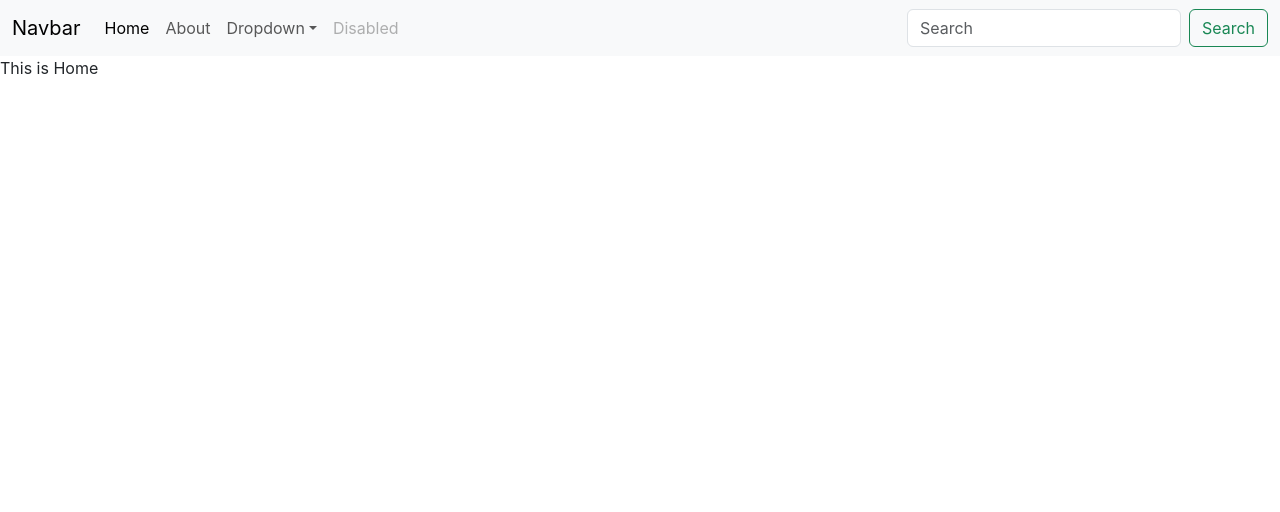
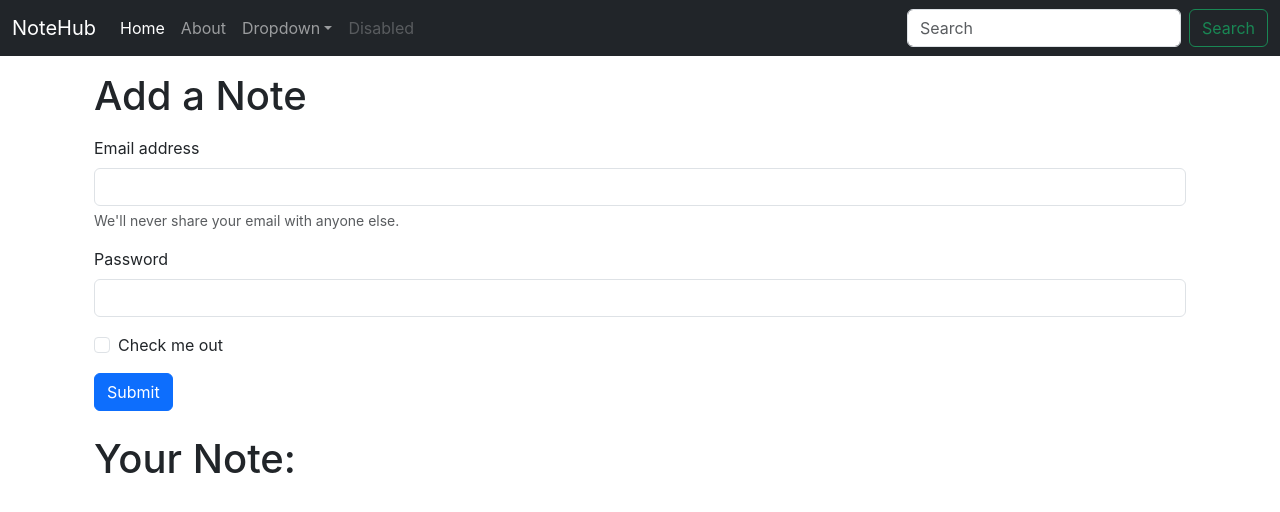
Before and after one commit to IamAreeba/NoteHub-Application--React, a React (Create React App) app: page / in a window 1280 px wide. Shown: the top 512 px of the page. Built offline with nearby package versions, Linux system fonts and the light colour scheme.

Commit message:
useLocation Hook in React

```diff
--- a/src/App.js
+++ b/src/App.js
@@ -19,14 +19,15 @@
 
           <Navbar />
 
-          <Routes>
-            <Route exact path="/" element={<Home />} />
-            <Route exact path="/about" element={<About />} />
+          <div className="container">
 
+            <Routes>
+              <Route exact path="/" element={<Home />} />
+              <Route exact path="/about" element={<About />} />
 
+            </Routes>
 
-
-          </Routes>
+          </div>
 
 
         </Router>
--- a/src/components/About.js
+++ b/src/components/About.js
@@ -5,24 +5,30 @@
 import { useEffect } from 'react'
 
 const About = () => {
+  /*
+      const a = useContext(noteContext)
+      useEffect(() => {
+        a.update()
+        // eslint-disable-next-line
 
-  const a = useContext(noteContext)
+      }, [])
 
-  useEffect(() => {
-    a.update()
-    // eslint-disable-next-line
-
-
-  }, [])
-
-
+      return (
+        <div>
+          This is About {a.state.name}. A girl who is {a.state.class}
+        </div>
+      )
+  */
 
 
   return (
     <div>
-      This is About {a.state.name}. A girl who is {a.state.class}
+      This is About page
     </div>
   )
+
+
+
 }
 
 export default About
--- a/src/components/Home.js
+++ b/src/components/Home.js
@@ -4,7 +4,36 @@
 const Home = () => {
   return (
     <div>
-      This is Home
+
+      <div className="container my-3">
+
+        <h1>Add a Note</h1>
+        <form className='my-3'>
+          <div class="mb-3">
+            <label for="exampleInputEmail1" class="form-label">Email address</label>
+            <input type="email" class="form-control" id="exampleInputEmail1" aria-describedby="emailHelp" />
+            <div id="emailHelp" class="form-text">We'll never share your email with anyone else.</div>
+          </div>
+          <div class="mb-3">
+            <label for="exampleInputPassword1" class="form-label">Password</label>
+            <input type="password" class="form-control" id="exampleInputPassword1" />
+          </div>
+          <div class="mb-3 form-check">
+            <input type="checkbox" class="form-check-input" id="exampleCheck1" />
+            <label class="form-check-label" for="exampleCheck1">Check me out</label>
+          </div>
+          <button type="submit" class="btn btn-primary">Submit</button>
+        </form>
+
+      </div>
+
+
+      <div className="container my-4">
+        <h1>Your Note: </h1>
+      </div>
+
+
+
     </div>
   )
 }
--- a/src/components/Navbar.js
+++ b/src/components/Navbar.js
@@ -1,25 +1,32 @@
-import React from 'react'
+import React, { useEffect } from 'react'
 import {
     BrowserRouter as Router,
-    Link
+    Link,
+    useLocation
 
 } from "react-router-dom";
 
 const Navbar = () => {
+
+    let location = useLocation();
+    useEffect(() => {
+        console.log(location.pathname)
+    }, [location]);
+
     return (
-        <nav className="navbar navbar-expand-lg bg-body-tertiary">
+    <nav className="navbar navbar-expand-lg navbar-dark bg-dark">
         <div className="container-fluid">
-                <Link className="navbar-brand" to="/">Navbar</Link>
+            <Link className="navbar-brand" to="/">NoteHub</Link>
             <button className="navbar-toggler" type="button" data-bs-toggle="collapse" data-bs-target="#navbarSupportedContent" aria-controls="navbarSupportedContent" aria-expanded="false" aria-label="Toggle navigation">
                 <span className="navbar-toggler-icon"></span>
             </button>
             <div className="collapse navbar-collapse" id="navbarSupportedContent">
                 <ul className="navbar-nav me-auto mb-2 mb-lg-0">
                     <li className="nav-item">
-                            <Link className="nav-link active" aria-current="page" to="/">Home</Link>
+                        <Link className={`nav-link ${location.pathname==='/' ? "active" : ""} `} aria-current="page" to="/">Home</Link>
                     </li>
                     <li className="nav-item">
-                            <Link className="nav-link" to="/about">About</Link>
+                        <Link className={`nav-link ${location.pathname==="/about" ? "active": ""} `} to="/about">About</Link>
                     </li>
                     <li className="nav-item dropdown">
                         <Link className="nav-link dropdown-toggle" to="/" role="button" data-bs-toggle="dropdown" aria-expanded="false">
--- a/src/context/notes/NoteState.js
+++ b/src/context/notes/NoteState.js
@@ -4,6 +4,7 @@
 
 const NoteState = (props) => {
 
+    /*
             const s1 = {
                 "name": "Areeba",
                 "class": "Uni"
@@ -19,14 +20,20 @@
                     })
                 }, 1000);
             }
-
-
-
             return (
                 <NoteContext.Provider value={{state, update}}>
                     {props.children}
                 </NoteContext.Provider>
             )
+    */
+
+
+    return (
+        <NoteContext.Provider value={{}}>
+            {props.children}
+        </NoteContext.Provider>
+    )
+
 
 }
 
```
Also changed, not shown: src/Notes.js (+7 -0 lines). Lines whose indentation alone changed are shown as unchanged.
